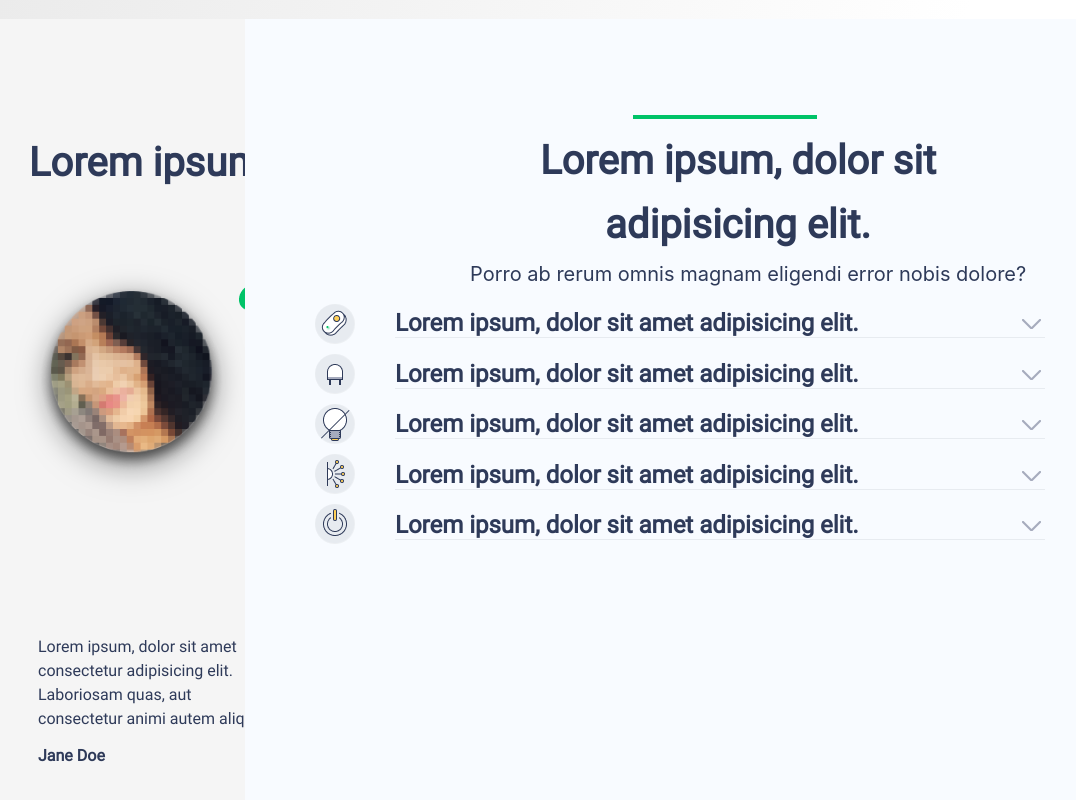
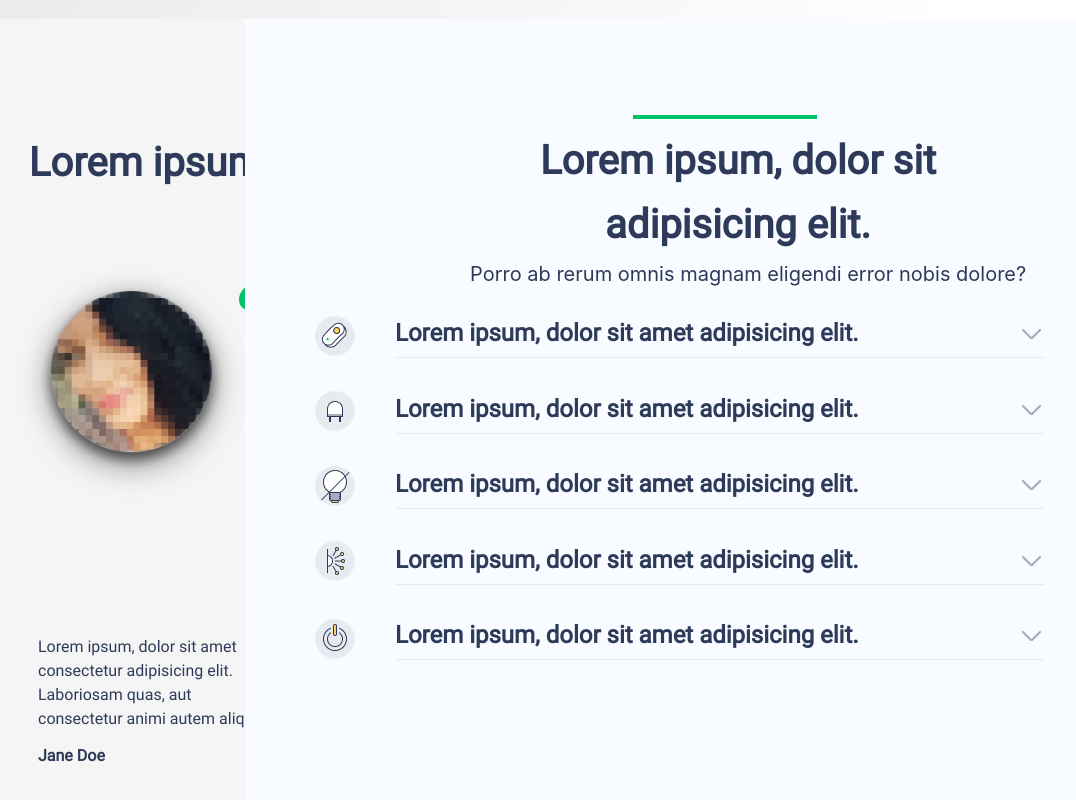
Before and after one commit to denosaur98/Tesonero, a React (Create React App) app: page / in a window 1280 px wide. Shown: the part 1083-1883 px from the top of the page, without its empty margins (92-1168 px from the left). Built offline with nearby package versions, Linux system fonts and the light colour scheme.

Commit message:
accord ok

```diff
--- a/src/components/accordeon/Accordeon.module.css
+++ b/src/components/accordeon/Accordeon.module.css
@@ -6,9 +6,10 @@
   font-style: normal;
   font-weight: 700;
   font-size: 24px;
-  line-height: 28px;
+  line-height: 48px;
   color: #2E3A59;
   white-space: nowrap;
+  margin-bottom: 5px;
 }
 .accordion_item {
   text-align: left;
@@ -37,7 +38,7 @@
   position: absolute;
   top: 0;
   left: 0;
-  margin-top: 285px;
+  margin-top: 297px;
   margin-left: 70px;
 }
 .one {
@@ -45,38 +46,38 @@
   background-size: cover;
   height: 40px;
   width: 40px;
-  margin-bottom: 10px;
+  margin-bottom: 35px;
 }
 .two {
   background-image: url('./LED.png');
   background-size: cover;
   height: 40px;
   width: 40px;
-  margin-bottom: 10px;
+  margin-bottom: 35px;
 }
 .three {
   background-image: url('./lights\ off.png');
   background-size: cover;
   height: 40px;
   width: 40px;
-  margin-bottom: 10px;
+  margin-bottom: 35px;
 }
 .four {
   background-image: url('./splitter.png');
   background-size: cover;
   height: 40px;
   width: 40px;
-  margin-bottom: 10px;
+  margin-bottom: 38px;
 }
 .five {
   background-image: url('./power\ off.png');
   background-size: cover;
   height: 40px;
   width: 40px;
-  margin-bottom: 10px;
+  margin-bottom: 35px;
 }
 .arrow {
-  margin-top: 10px;
+  margin-top: 20px;
   background-image: url('./Vector.png');
   height: 10.05px;
   width: 19px;
```
